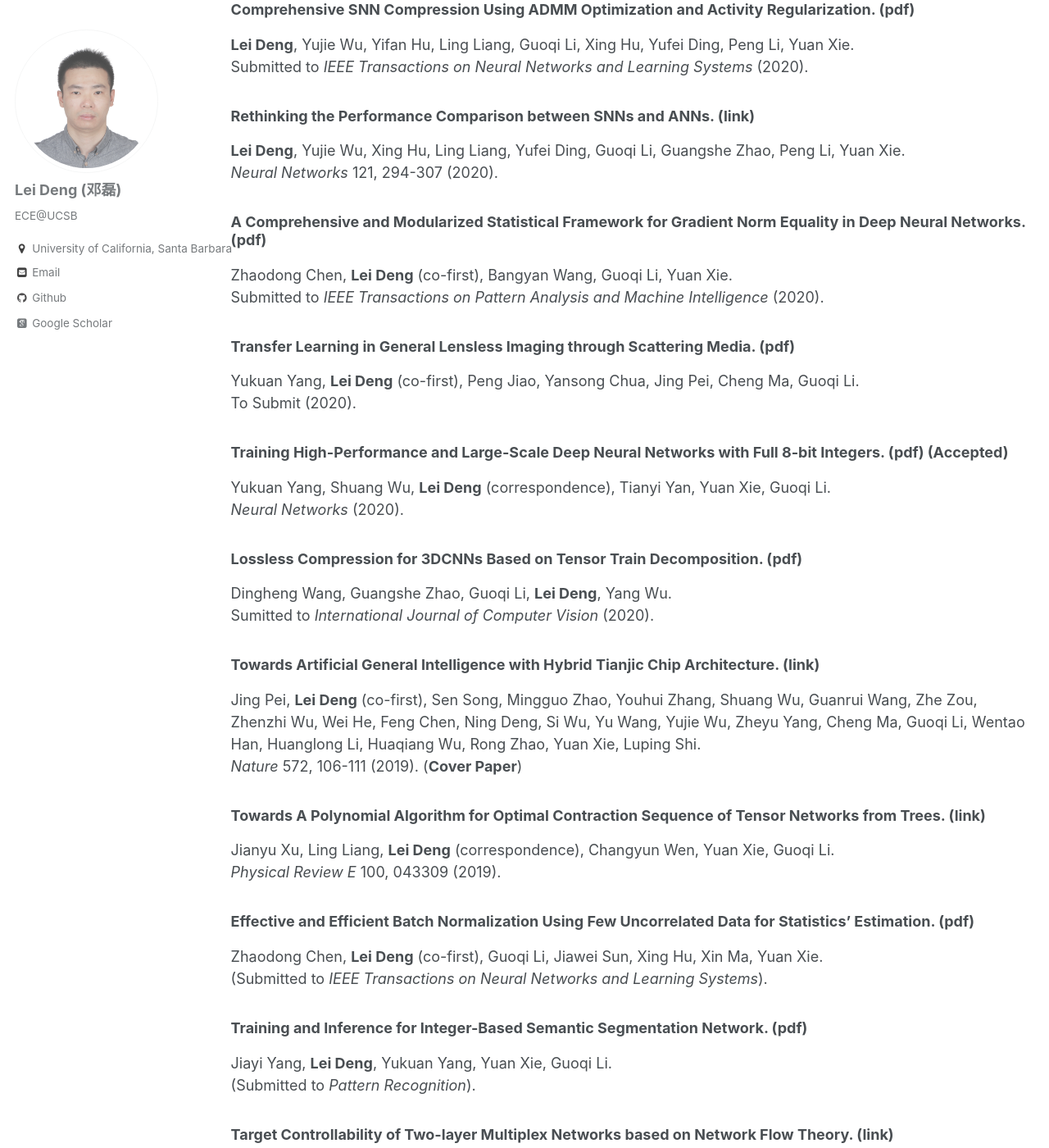
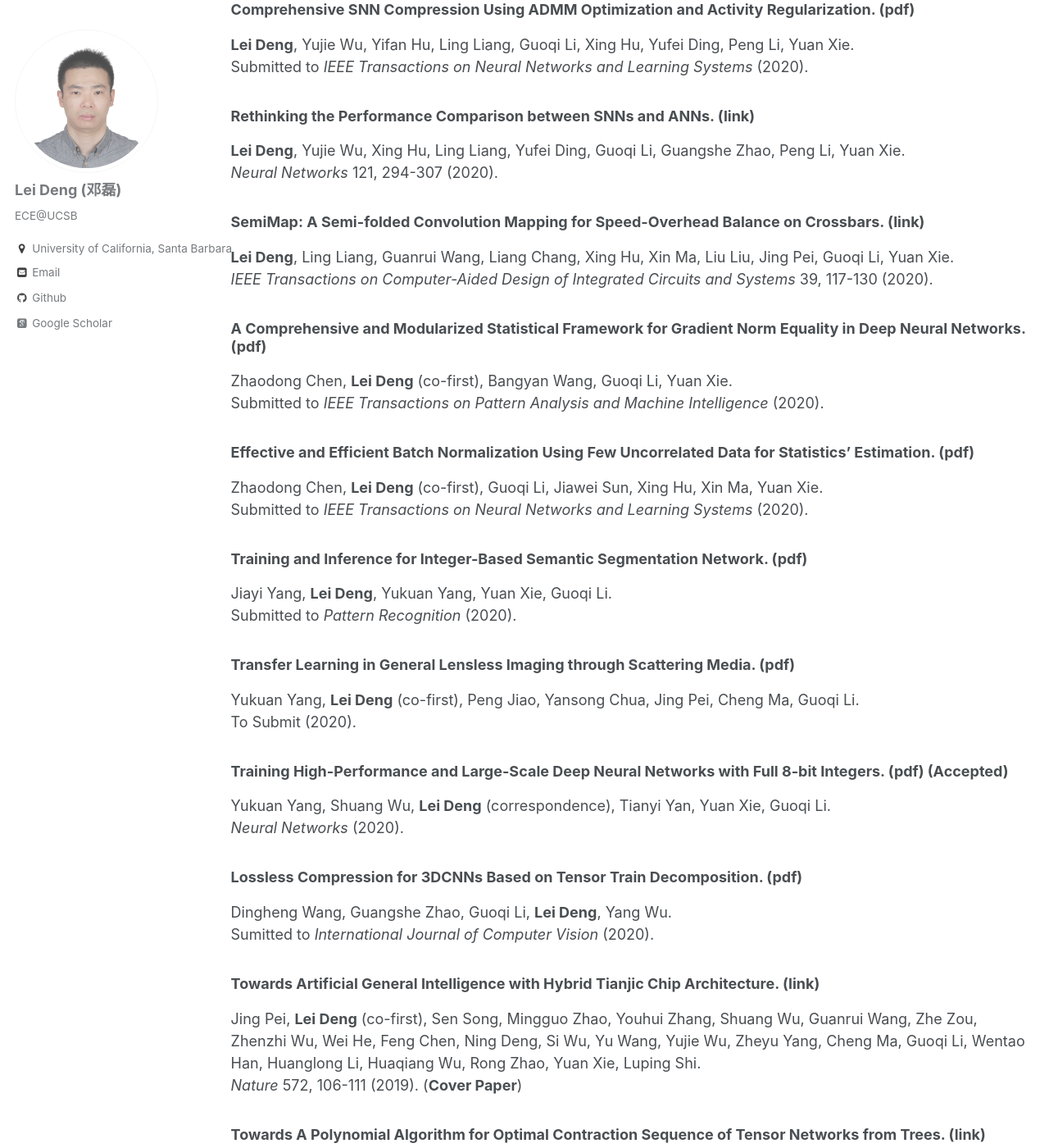
Before and after one commit to dllfei/dllfei.github.io, a Jekyll site: the page built from _pages/publications.md, in a window 1280 px wide and 1400 px high, scrolled down 298 px. Shown: the whole window at 82% size. Built offline with Jekyll 4.4.1, drawn with Linux system fonts in a browser that asks for light colours; some web fonts are replaced; part of the change alters nothing that is shown; some of the changed text lies outside the part shown.

Commit message:
Update publications.md

```diff
--- a/_pages/publications.md
+++ b/_pages/publications.md
@@ -16,9 +16,21 @@ Submitted to *IEEE Transactions on Neural Networks and Learning Systems* (2020).
 **Lei Deng**, Yujie Wu, Xing Hu, Ling Liang, Yufei Ding, Guoqi Li, Guangshe Zhao, Peng Li, Yuan Xie. <br />
 *Neural Networks* 121, 294-307 (2020).
 
+### SemiMap: A Semi-folded Convolution Mapping for Speed-Overhead Balance on Crossbars. ([link](https://ieeexplore.ieee.org/abstract/document/8556049)) <br />
+**Lei Deng**, Ling Liang, Guanrui Wang, Liang Chang, Xing Hu, Xin Ma, Liu Liu, Jing Pei, Guoqi Li, Yuan Xie. <br />
+*IEEE Transactions on Computer-Aided Design of Integrated Circuits and Systems* 39, 117-130 (2020).
+
 ### A Comprehensive and Modularized Statistical Framework for Gradient Norm Equality in Deep Neural Networks. ([pdf](https://arxiv.org/pdf/2001.00254.pdf)) <br />
 Zhaodong Chen, **Lei Deng** (co-first), Bangyan Wang, Guoqi Li, Yuan Xie. <br />
 Submitted to *IEEE Transactions on Pattern Analysis and Machine Intelligence* (2020).
+
+### Effective and Efficient Batch Normalization Using Few Uncorrelated Data for Statistics' Estimation. ([pdf](https://arxiv.org/pdf/1810.10962.pdf)) <br />
+Zhaodong Chen, **Lei Deng** (co-first), Guoqi Li, Jiawei Sun, Xing Hu, Xin Ma, Yuan Xie. <br />
+Submitted to *IEEE Transactions on Neural Networks and Learning Systems* (2020).
+
+### Training and Inference for Integer-Based Semantic Segmentation Network. ([pdf](https://jiayiyang.info/files/QFCN.pdf)) <br />
+Jiayi Yang, **Lei Deng**, Yukuan Yang, Yuan Xie, Guoqi Li. <br />
+Submitted to *Pattern Recognition* (2020).
 
 ### Transfer Learning in General Lensless Imaging through Scattering Media. ([pdf](https://arxiv.org/pdf/1912.12419.pdf)) <br />
 Yukuan Yang, **Lei Deng** (co-first), Peng Jiao, Yansong Chua, Jing Pei, Cheng Ma, Guoqi Li. <br />
@@ -40,15 +52,7 @@ Jing Pei, **Lei Deng** (co-first), Sen Song, Mingguo Zhao, Youhui Zhang, Shuang
 Jianyu Xu, Ling Liang, **Lei Deng** (correspondence), Changyun Wen, Yuan Xie, Guoqi Li. <br />
 *Physical Review E* 100, 043309 (2019).
 
-### Effective and Efficient Batch Normalization Using Few Uncorrelated Data for Statistics' Estimation. ([pdf](https://arxiv.org/pdf/1810.10962.pdf)) <br />
-Zhaodong Chen, **Lei Deng** (co-first), Guoqi Li, Jiawei Sun, Xing Hu, Xin Ma, Yuan Xie. <br />
-(Submitted to *IEEE Transactions on Neural Networks and Learning Systems*).
-
-### Training and Inference for Integer-Based Semantic Segmentation Network. ([pdf](https://jiayiyang.info/files/QFCN.pdf)) <br />
-Jiayi Yang, **Lei Deng**, Yukuan Yang, Yuan Xie, Guoqi Li. <br />
-(Submitted to *Pattern Recognition*).
-
-### Target Controllability of Two-layer Multiplex Networks based on Network Flow Theory. ([link](https://ieeexplore.ieee.org/abstract/document/8685693)) <br />
+### Target Controllability of Two-layer Multiplex Networks based on Network Flow Theory. ([link](https://ieeexplore.ieee.org/abstract/doment/8685693)) <br />
 Kun Song, Guoqi Li, Xumin Chen, **Lei Deng**, Gaoxi Xiao, Fei Zeng, Jing Pei. <br />
 *IEEE Transactions on Cybernetics* (2019).
 
@@ -59,10 +63,6 @@ Leitao Gao, Guangshe Zhao, Guoqi Li, Yuming Liu, Jiangshuai Huang, **Lei Deng**.
 ### GXNOR-Net: Training Deep Neural Networks with Ternary Weights and Activations without Full-precision Memory under A Unified Discretization Framework. ([link](https://www.sciencedirect.com/science/article/pii/S0893608018300108)) <br />
 **Lei Deng**, Peng Jiao, Jing Pei, Zhenzhi Wu, Guoqi Li. <br />
 *Neural Networks* 100, 49-58 (2018).
-
-### SemiMap: A Semi-folded Convolution Mapping for Speed-Overhead Balance on Crossbars. ([link](https://ieeexplore.ieee.org/abstract/document/8556049)) <br />
-**Lei Deng**, Ling Liang, Guanrui Wang, Liang Chang, Xing Hu, Xin Ma, Liu Liu, Jing Pei, Guoqi Li, Yuan Xie. <br />
-*IEEE Transactions on Computer-Aided Design of Integrated Circuits and Systems* 39, 117-130 (2020).
 
 ### Fast Object Tracking on a Many-core Neural Network Chip. ([link](https://www.frontiersin.org/articles/10.3389/fnins.2018.00841/abstract)) <br />
 **Lei Deng**, Zhe Zou, Xin Ma, Ling Liang, Guanrui Wang, Xing Hu, Liu Liu, Jing Pei, Guoqi Li, Yuan Xie. <br />
```
